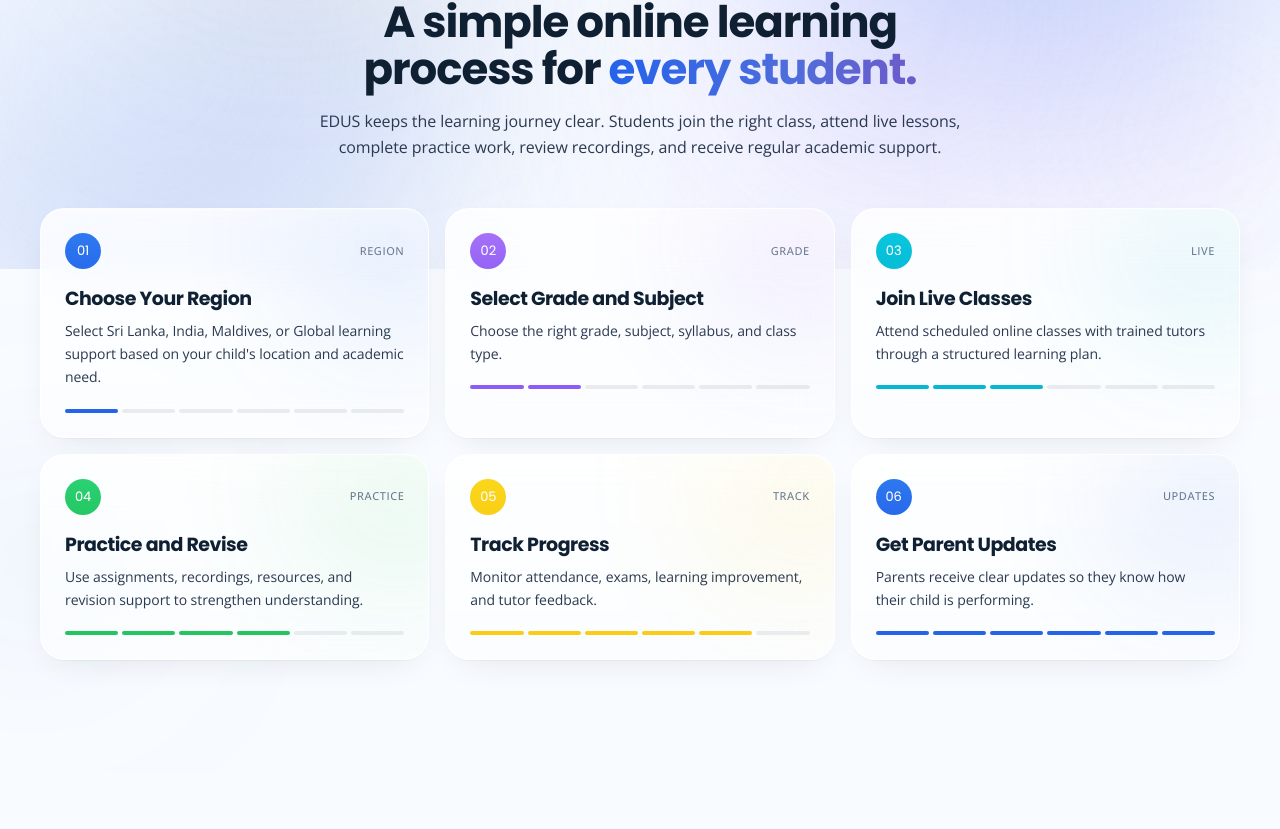
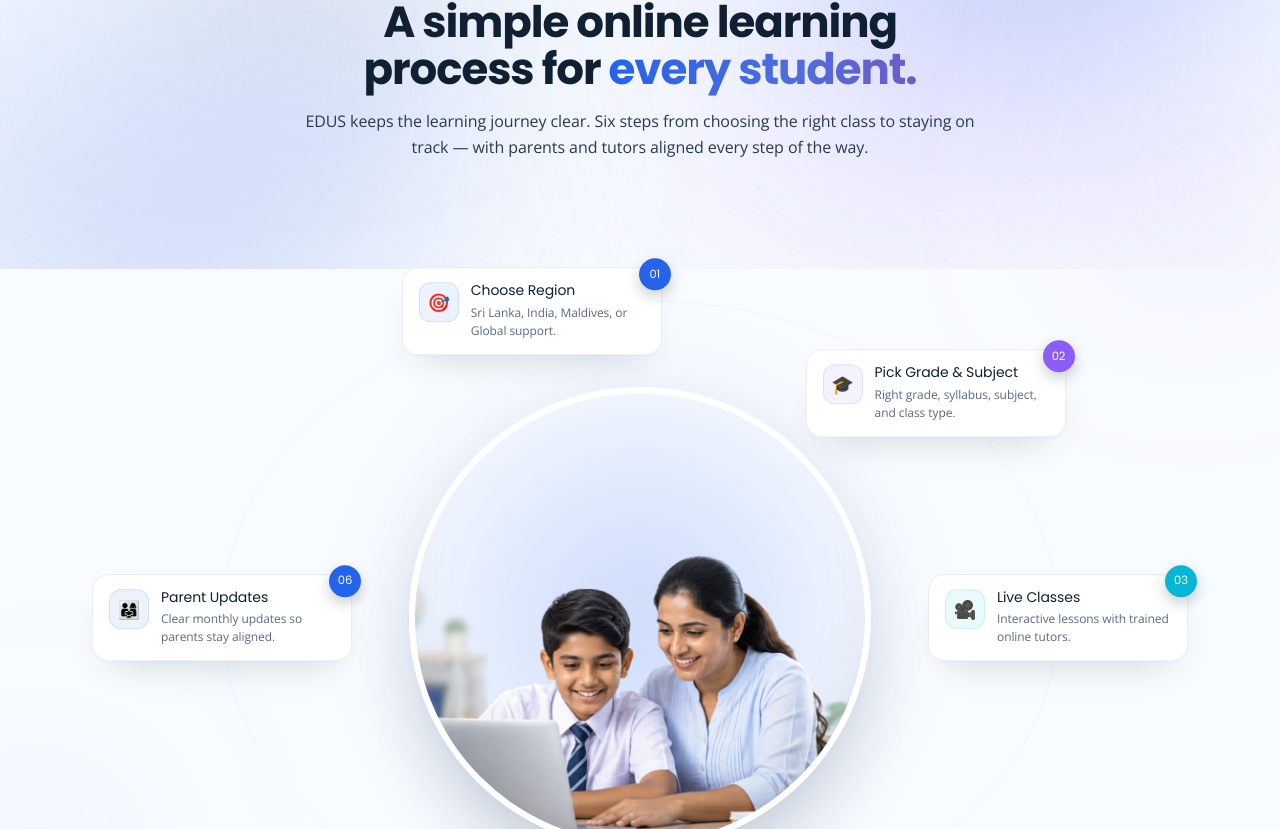
Before and after one commit to edustutor/edusmainwebsite, a Next.js app: page /how-it-works in a window 1280 px wide. Shown: the part 531-1360 px from the top of the page. Built offline with nearby package versions, Linux system fonts and the light colour scheme.

Commit message:
feat: implement orbital diagram for Learning Experience component and enhance image handling in configuration

```diff
--- a/components/LearningExperience.tsx
+++ b/components/LearningExperience.tsx
@@ -1,45 +1,86 @@
 "use client";
-import { useRef } from "react";
-import { useScroll, useTransform } from "framer-motion";
 import { m } from "@/components/Motion";
 import { AmbientGlow } from "@/components/AmbientGlow";
-import { useIsMobile } from "@/lib/useIsMobile";
-import { sectionRevealStrong, stepReveal, inView } from "@/lib/motion";
+import { sectionRevealStrong, inView } from "@/lib/motion";
 
-const STEPS = [
-  { tag: "Region", title: "Choose Your Region", body: "Select Sri Lanka, India, Maldives, or Global learning support based on your child's location and academic need." },
-  { tag: "Grade", title: "Select Grade and Subject", body: "Choose the right grade, subject, syllabus, and class type." },
-  { tag: "Live", title: "Join Live Classes", body: "Attend scheduled online classes with trained tutors through a structured learning plan." },
-  { tag: "Practice", title: "Practice and Revise", body: "Use assignments, recordings, resources, and revision support to strengthen understanding." },
-  { tag: "Track", title: "Track Progress", body: "Monitor attendance, exams, learning improvement, and tutor feedback." },
-  { tag: "Updates", title: "Get Parent Updates", body: "Parents receive clear updates so they know how their child is performing." },
+/**
+ * "How Learning Works"
+ *
+ * A circular orbital diagram on desktop:
+ *
+ *                  ┌─ feature 02 ─┐
+ *      ┌─ feature ─┘              └─ feature 03 ─┐
+ *      │ 01                                       │
+ *      │                ╭──────╮                  │
+ *      │               ( PHOTO  )                 │
+ *      │                ╰──────╯                  │
+ *      │ 06                                       │
+ *      └─ feature ─┐              ┌─ feature 04 ─┘
+ *                  └─ feature 05 ─┘
+ *
+ * - Photo is rendered as a perfect circle at the centre.
+ * - A faint dashed ring traces the orbit.
+ * - Six numbered pills sit on the ring at 60° intervals.
+ *
+ * Stacks to a clean grid on tablet/mobile.
+ */
+
+const FEATURES = [
+  { n: "01", icon: "🎯", title: "Choose Region",         body: "Sri Lanka, India, Maldives, or Global support.",        tint: "#2563EB" },
+  { n: "02", icon: "🎓", title: "Pick Grade & Subject",  body: "Right grade, syllabus, subject, and class type.",       tint: "#8B5CF6" },
+  { n: "03", icon: "🎥", title: "Live Classes",          body: "Interactive lessons with trained online tutors.",       tint: "#06B6D4" },
+  { n: "04", icon: "📝", title: "Practice & Revise",     body: "Assignments, recordings, and revision support.",        tint: "#22C55E" },
+  { n: "05", icon: "📊", title: "Track Progress",        body: "Attendance, exams, improvement, tutor feedback.",       tint: "#FACC15" },
+  { n: "06", icon: "👨‍👩‍👧", title: "Parent Updates",       body: "Clear monthly updates so parents stay aligned.",        tint: "#2563EB" },
 ];
 
-const TINTS = ["#2563EB", "#8B5CF6", "#06B6D4", "#22C55E", "#FACC15", "#2563EB"];
+/**
+ * Six positions around a 720px-diameter ring, starting at top (-90°)
+ * and stepping 60° clockwise. Coordinates are percentages of the
+ * outer wrapper, with the centre at (50%, 50%) and radius 50% in x,
+ * 38% in y (slight vertical compression to match section's 16:10 ratio).
+ *
+ *   angle (deg) → position
+ *     -90  → top
+ *     -30  → upper-right
+ *      30  → lower-right
+ *      90  → bottom
+ *     150  → lower-left
+ *     210  → upper-left
+ */
+function polar(angleDeg: number, rx: number, ry: number) {
+  const rad = (angleDeg * Math.PI) / 180;
+  return {
+    left: `${50 + Math.cos(rad) * rx}%`,
+    top: `${50 + Math.sin(rad) * ry}%`,
+  };
+}
+
+const ORBIT_RX = 38; // horizontal radius (% of wrapper width)
+const ORBIT_RY = 42; // vertical radius (% of wrapper height)
+
+const ORBIT_POSITIONS = [
+  polar(-105, ORBIT_RX, ORBIT_RY), // 01 — top-left
+  polar(-45,  ORBIT_RX, ORBIT_RY), // 02 — top-right
+  polar(  0,  ORBIT_RX, ORBIT_RY), // 03 — right
+  polar( 60,  ORBIT_RX, ORBIT_RY), // 04 — bottom-right
+  polar(120,  ORBIT_RX, ORBIT_RY), // 05 — bottom-left
+  polar(180,  ORBIT_RX, ORBIT_RY), // 06 — left
+];
 
 export function LearningExperience() {
-  const ref = useRef<HTMLElement>(null);
-  const isMobile = useIsMobile();
-  const { scrollYProgress } = useScroll({
-    target: ref,
-    offset: ["start end", "end start"],
-  });
-  const blobY = useTransform(scrollYProgress, [0, 1], isMobile ? [0, 0] : [-50, 60]);
-
   return (
     <section
-      ref={ref}
       id="how"
       className="relative py-20 md:py-28 scroll-mt-24 overflow-hidden"
     >
       <div aria-hidden className="absolute inset-0 -z-10">
-        <m.div className="absolute inset-0" style={{ y: blobY }}>
         <AmbientGlow top="18%" right="-4%" size={240} color="#8B5CF6" opacity={[0.08, 0.16]} duration={22} blur={80} />
-        </m.div>
         <AmbientGlow bottom="10%" left="-4%" size={220} color="#2563EB" opacity={[0.08, 0.14]} duration={26} delay={4} blur={80} />
       </div>
 
       <div className="container-edge">
+        {/* Heading */}
         <m.div
           className="text-center max-w-2xl mx-auto"
           variants={sectionRevealStrong}
@@ -52,66 +93,182 @@
             A simple online learning process for <em>every student.</em>
           </h2>
           <p className="text-[#2B3950] text-[16px] mt-4 leading-relaxed">
-            EDUS keeps the learning journey clear. Students join the right class, attend live lessons,
-            complete practice work, review recordings, and receive regular academic support.
+            EDUS keeps the learning journey clear. Six steps from choosing the right class to staying
+            on track — with parents and tutors aligned every step of the way.
           </p>
         </m.div>
 
-        <div className="mt-12 grid md:grid-cols-2 lg:grid-cols-3 gap-4">
-          {STEPS.map((s, i) => (
-            <m.article
-              key={s.tag}
-              custom={i}
-              variants={stepReveal}
-              initial="hidden"
-              whileInView="show"
-              viewport={inView}
-              whileHover={{ y: -6, transition: { duration: 0.25 } }}
-              className="glass rounded-[24px] p-6 relative overflow-hidden"
+        {/* ---------- Desktop: orbital diagram ---------- */}
+        <div className="hidden lg:block mt-20">
+          <div className="relative mx-auto w-full max-w-[1100px] aspect-[16/11]">
+            {/* Faint dashed orbit ring */}
+            <svg
+              aria-hidden
+              className="absolute inset-0 w-full h-full pointer-events-none"
+              viewBox="0 0 100 100"
+              preserveAspectRatio="none"
             >
-              <span aria-hidden className="blob" style={{ top: -50, right: -50, width: 160, height: 160, background: TINTS[i], opacity: 0.18 }} />
-              <div className="relative">
-                <div className="flex items-center justify-between">
-                  <m.span
-                    className="inline-flex items-center justify-center w-9 h-9 rounded-full font-[family-name:var(--font-display)] font-700 text-[13px] text-white"
-                    style={{ background: TINTS[i] }}
-                    initial={{ scale: 0.7, rotate: -12 }}
-                    whileInView={{
-                      scale: 1, rotate: 0,
-                      transition: { duration: 0.45, delay: i * 0.06 + 0.15, ease: [0.25, 0.8, 0.3, 1] },
-                    }}
-                    viewport={inView}
-                    whileHover={{ scale: 1.08, transition: { duration: 0.25 } }}
-                  >
-                    {String(i + 1).padStart(2, "0")}
-                  </m.span>
-                  <span className="text-[11px] font-medium uppercase tracking-wider text-[#5A6A82]">
-                    {s.tag}
-                  </span>
-                </div>
-                <h3 className="heading mt-5" style={{ fontSize: "19px" }}>{s.title}</h3>
-                <p className="text-[#2B3950] text-[14px] mt-2.5 leading-[1.65]">{s.body}</p>
-                <div className="mt-5 flex gap-1">
-                  {Array.from({ length: 6 }).map((_, j) => (
-                    <m.span
-                      key={j}
-                      className="h-1 flex-1 rounded-full"
-                      initial={{ background: "rgba(16,32,51,0.08)", scaleX: 0 }}
-                      whileInView={{
-                        background: j <= i ? TINTS[i] : "rgba(16,32,51,0.08)",
-                        scaleX: 1,
-                      }}
-                      transition={{ duration: 0.45, delay: 0.06 * j + 0.25 }}
-                      viewport={inView}
-                      style={{ transformOrigin: "left" }}
+              <ellipse
+                cx="50"
+                cy="50"
+                rx={ORBIT_RX}
+                ry={ORBIT_RY}
+                fill="none"
+                stroke="#2563EB"
+                strokeWidth="0.4"
+                strokeDasharray="0.8 1.4"
+                opacity="0.35"
+                vectorEffect="non-scaling-stroke"
               />
+            </svg>
+
+            {/* Centre photo (circular) */}
+            <CenterCircle />
+
+            {/* Six orbit pills */}
+            {FEATURES.map((f, i) => (
+              <OrbitPill key={f.n} feature={f} pos={ORBIT_POSITIONS[i]} />
             ))}
           </div>
         </div>
-            </m.article>
+
+        {/* ---------- Tablet/mobile: photo + grid ---------- */}
+        <div className="lg:hidden mt-12 max-w-3xl mx-auto">
+          <div className="max-w-md mx-auto">
+            <CenterCircle />
+          </div>
+          <div className="mt-10 grid sm:grid-cols-2 gap-4">
+            {FEATURES.map((f) => (
+              <FeatureCard key={f.n} feature={f} />
             ))}
+          </div>
         </div>
       </div>
     </section>
   );
 }
+
+/* --------------------------------------------------------------- */
+/* Centre circle — photo masked into a perfect circle              */
+/* --------------------------------------------------------------- */
+
+function CenterCircle() {
+  return (
+    <div
+      className="relative mx-auto lg:absolute lg:left-1/2 lg:top-1/2 lg:-translate-x-1/2 lg:-translate-y-1/2 lg:w-[42%] aspect-square"
+    >
+      {/* Glow halo */}
+      <div
+        aria-hidden
+        className="absolute inset-[-10%] rounded-full"
+        style={{
+          background:
+            "radial-gradient(circle, rgba(37,99,235,0.22) 0%, transparent 70%)",
+          filter: "blur(40px)",
+        }}
+      />
+      {/* Photo — plain <img> so the original PNG is served as-is, no Next.js optimisation */}
+      <div className="relative w-full h-full rounded-full overflow-hidden border-[6px] border-white shadow-[0_40px_90px_-30px_rgba(16,32,51,0.30)]">
+        {/* eslint-disable-next-line @next/next/no-img-element */}
+        <img
+          src="/edus%20how%20to%20work.png"
+          alt="Student and parent learning together on the EDUS platform"
+          width={1672}
+          height={941}
+          decoding="async"
+          loading="eager"
+          className="w-full h-full object-cover object-center"
+        />
+        {/* subtle inner highlight to lift edges */}
+        <span
+          aria-hidden
+          className="absolute inset-0 rounded-full pointer-events-none"
+          style={{
+            boxShadow:
+              "inset 0 1px 0 rgba(255,255,255,0.6), inset 0 -40px 80px -40px rgba(16,32,51,0.18)",
+          }}
+        />
+      </div>
+    </div>
+  );
+}
+
+/* --------------------------------------------------------------- */
+/* Orbit pill — sits on the ring on desktop                         */
+/* --------------------------------------------------------------- */
+
+function OrbitPill({
+  feature, pos,
+}: {
+  feature: (typeof FEATURES)[number];
+  pos: { left: string; top: string };
+}) {
+  return (
+    <div
+      className="absolute -translate-x-1/2 -translate-y-1/2 w-[260px]"
+      style={{ left: pos.left, top: pos.top }}
+    >
+      <article className="relative bg-white border border-[rgba(16,32,51,0.08)] rounded-2xl px-4 py-3.5 shadow-[0_18px_40px_-20px_rgba(16,32,51,0.20)] flex items-start gap-3">
+        {/* Number badge */}
+        <span
+          className="absolute -top-2.5 -right-2.5 w-8 h-8 rounded-full text-[11.5px] font-[family-name:var(--font-display)] font-700 text-white inline-flex items-center justify-center shadow-[0_6px_14px_rgba(16,32,51,0.22)]"
+          style={{ background: feature.tint }}
+        >
+          {feature.n}
+        </span>
+
+        <span
+          className="inline-flex w-10 h-10 rounded-xl items-center justify-center text-lg shrink-0"
+          style={{ background: `${feature.tint}15`, border: `1px solid ${feature.tint}25` }}
+        >
+          {feature.icon}
+        </span>
+        <div className="min-w-0">
+          <p className="font-[family-name:var(--font-display)] font-700 text-[14px] text-[#102033] leading-tight">
+            {feature.title}
+          </p>
+          <p className="text-[12px] text-[#5A6A82] mt-1 leading-[1.5]">{feature.body}</p>
+        </div>
+      </article>
+
+      {/* Small dot on the ring at the pill's anchor — visual touchpoint */}
+      <span
+        aria-hidden
+        className="absolute left-1/2 top-1/2 -translate-x-1/2 -translate-y-1/2 w-2 h-2 rounded-full opacity-0"
+        style={{ background: feature.tint }}
+      />
+    </div>
+  );
+}
+
+/* --------------------------------------------------------------- */
+/* Feature card — used on tablet/mobile                            */
+/* --------------------------------------------------------------- */
+
+function FeatureCard({ feature }: { feature: (typeof FEATURES)[number] }) {
+  return (
+    <article className="relative bg-white border border-[rgba(16,32,51,0.08)] rounded-2xl p-5 shadow-[0_18px_40px_-20px_rgba(16,32,51,0.18)]">
+      <span
+        className="absolute -top-2.5 -right-2.5 w-8 h-8 rounded-full text-[11.5px] font-[family-name:var(--font-display)] font-700 text-white inline-flex items-center justify-center shadow-[0_6px_14px_rgba(16,32,51,0.22)]"
+        style={{ background: feature.tint }}
+      >
+        {feature.n}
+      </span>
+
+      <div className="flex items-start gap-3">
+        <span
+          className="inline-flex w-11 h-11 rounded-2xl items-center justify-center text-xl shrink-0"
+          style={{ background: `${feature.tint}15`, border: `1px solid ${feature.tint}25` }}
+        >
+          {feature.icon}
+        </span>
+        <div className="min-w-0">
+          <h3 className="font-[family-name:var(--font-display)] font-700 text-[15px] text-[#102033] leading-tight">
+            {feature.title}
+          </h3>
+          <p className="text-[12.5px] text-[#5A6A82] mt-1.5 leading-[1.55]">{feature.body}</p>
+        </div>
+      </div>
+    </article>
+  );
+}
```
Also changed, not shown: next.config.mjs (+10 -0 lines), public/edus how to work.png (added). Lines whose indentation alone changed are shown as unchanged.
